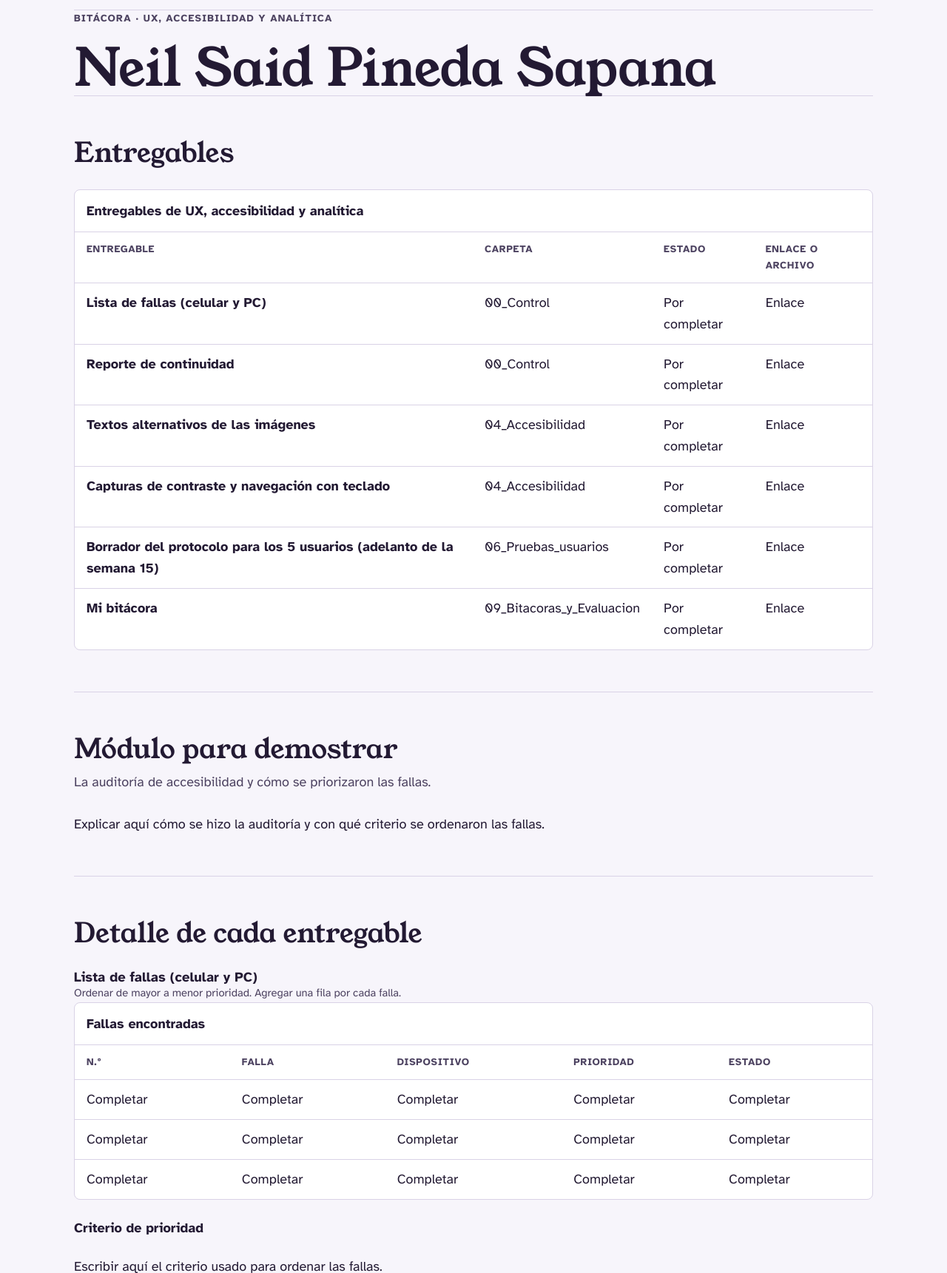
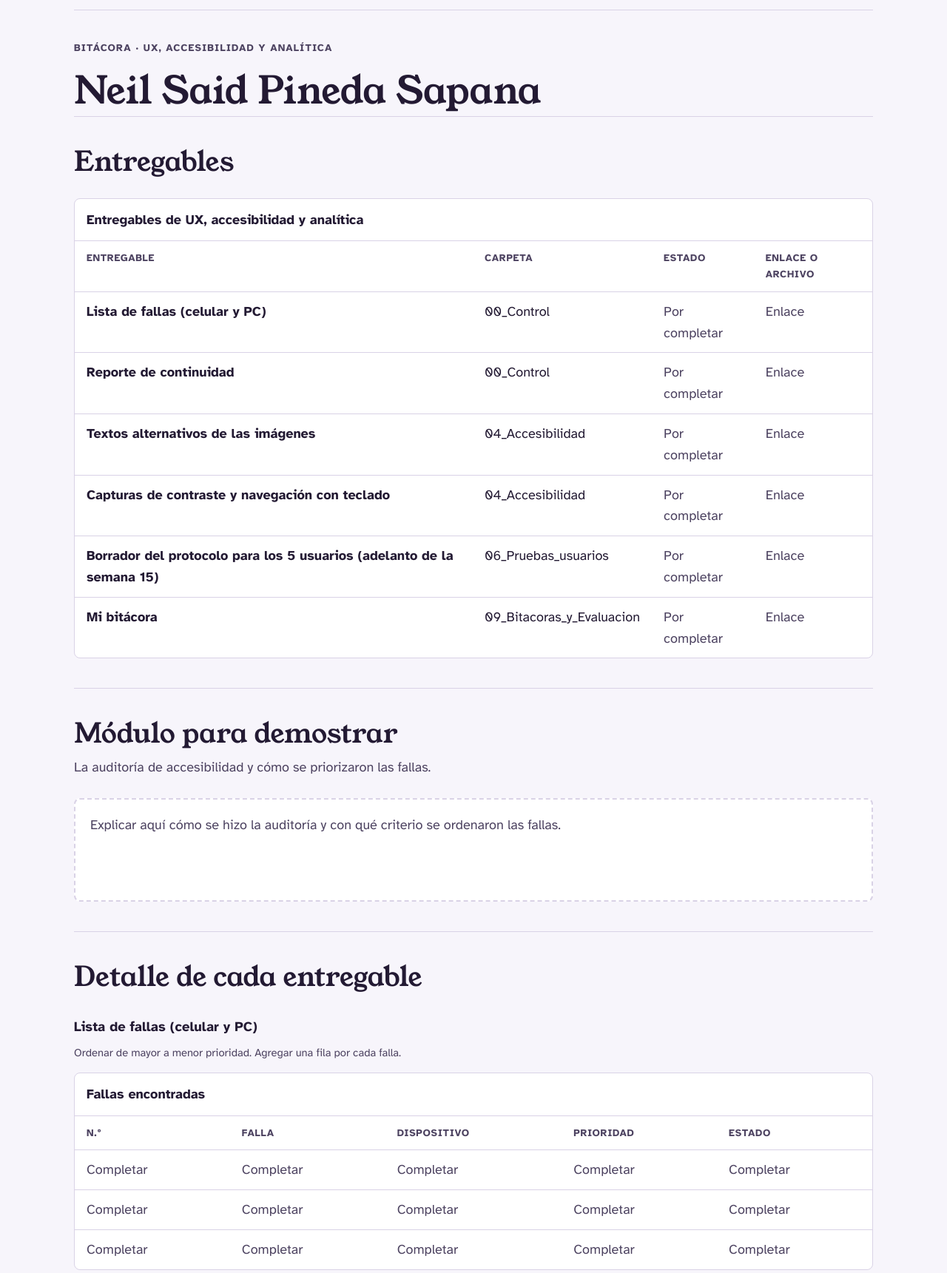
Before and after one commit to mquispesin-456/SombraCompartida, a plain HTML site: page bitacora-neil.html in a window 1280 px wide. Shown: the part 80-1801 px from the top of the page at 74% size. Drawn offline with Linux system fonts and the light colour scheme; a web font is replaced by a local one.

Commit message:
Corrigiendo errores al momento de subirse

```diff
--- a/style.css
+++ b/style.css
@@ -1,3 +1,9 @@
+/* Sombra compartida · estilos
+   Para cambiar los colores, edita solo las variables de :root (arriba) y las de modo oscuro. */
+/* Concepto: página de lectura clara, como la sombra de un árbol sobre el pasto.
+   Hero partido (título + foto real de la locación), línea de tiempo proporcional
+   de las 6 tomas (la primera y la última comparten color: final cíclico) y una
+   sección que separa evidencia, interpretación y acción. */
 :root {
   --bg: #F7F5FB;
   --surface: #FFFFFF;
@@ -72,6 +78,7 @@ section { padding-block: 56px; border-top: 1px solid var(--line); }
 .section-head { display: flex; flex-direction: column; gap: 10px; max-width: 62ch; margin-bottom: 28px; }
 .lead { color: var(--muted); }
 
+/* Video */
 .video-box { display: grid; grid-template-columns: 1fr 1fr; gap: 32px; align-items: start; }
 .video-state { background: var(--surface); border: 1px solid var(--line); border-radius: 8px; padding: 28px;
   display: flex; flex-direction: column; gap: 10px; min-width: 0; }
@@ -81,6 +88,7 @@ dl.facts { display: grid; grid-template-columns: auto 1fr; gap: 6px 16px; margin
 dl.facts dt { font-weight: 700; }
 dl.facts dd { margin: 0; }
 
+/* Línea de tiempo */
 .strip { display: flex; gap: 3px; height: 14px; margin-bottom: 8px; }
 .strip span { border-radius: 2px; background: var(--mid); }
 .strip span.loop { background: var(--loop); }
@@ -98,6 +106,7 @@ summary { cursor: pointer; font-weight: 700; color: var(--accent); min-height: 4
 .dialogo p b { font-weight: 700; }
 .dialogo p i { color: var(--muted); }
 
+/* Evidencia / interpretación / acción */
 .triad { display: grid; grid-template-columns: repeat(3, 1fr); gap: 0; border: 1px solid var(--line);
   border-radius: 8px; background: var(--surface); overflow: hidden; }
 .triad > div { padding: 26px; display: flex; flex-direction: column; gap: 12px; min-width: 0; }
@@ -107,6 +116,7 @@ summary { cursor: pointer; font-weight: 700; color: var(--accent); min-height: 4
 .small { font-size: 0.92rem; color: var(--muted); }
 .callout { margin-top: 20px; max-width: 70ch; }
 
+/* Créditos */
 .table-scroll { overflow-x: auto; border: 1px solid var(--line); border-radius: 8px; background: var(--surface); }
 table { border-collapse: collapse; width: 100%; min-width: 560px; }
 caption { text-align: left; padding: 14px 16px; font-weight: 700; }
@@ -126,7 +136,7 @@ footer { border-top: 1px solid var(--line); padding-block: 32px 48px; color: var
   ol.tomas > li .dur { grid-column: 2; }
   section { padding-block: 40px; }
 }
-
+/* Fotos del rodaje */
 .polaroid { margin: 6px 0 4px; max-width: 360px; background: var(--surface); padding: 10px 10px 12px;
   border: 1px solid var(--line); border-radius: 3px; box-shadow: 0 2px 0 var(--line); transform: rotate(-1deg); }
 ol.tomas > li:nth-child(even) .polaroid { transform: rotate(1deg); }
@@ -135,6 +145,7 @@ ol.tomas > li:nth-child(even) .polaroid { transform: rotate(1deg); }
 
 @media (prefers-reduced-motion: reduce) { * { scroll-behavior: auto !important; } }
 
+/* ===== Ajustes para PC y celular ===== */
 html { -webkit-text-size-adjust: 100%; text-size-adjust: 100%; }
 body { overflow-x: clip; }
 img { max-width: 100%; }
@@ -157,6 +168,7 @@ h1, h2, h3, dd, td, th { overflow-wrap: break-word; }
   ol.tomas > li { gap: 6px 12px; }
 }
 
+/* ===== Bitácoras por integrante ===== */
 .bit-grid { display: grid; grid-template-columns: repeat(2, 1fr); gap: 24px; }
 .bit-card { background: var(--surface); border: 1px solid var(--line); border-radius: 8px;
   padding: 24px; display: flex; flex-direction: column; gap: 6px; min-width: 0; }
@@ -175,3 +187,18 @@ ul.bit-list li.pendiente { display: block; color: var(--muted); font-size: 0.95r
   .bit-card { padding: 18px; }
   ul.bit-list > li { grid-template-columns: 1fr; }
 }
+
+/* ===== Páginas de bitácora ===== */
+.bit-page h1 { font-size: clamp(2rem, 6vw, 3.2rem); }
+.bit-page .hero-copy { padding-block: 40px 8px; }
+.bit-page section { padding-block: 40px; }
+.bit-page h3 { margin-top: 8px; }
+.espacio { border: 2px dashed var(--line); border-radius: 8px; padding: 20px; color: var(--muted);
+  background: var(--surface); min-height: 140px; }
+.espacio p + p { margin-top: 10px; }
+.bit-detalle { display: flex; flex-direction: column; gap: 14px; margin-bottom: 36px; }
+.bit-detalle > .small { max-width: 62ch; }
+.bit-volver { display: inline-block; min-height: 44px; padding-top: 10px; }
+td.vacio { color: var(--muted); }
+.bit-card .btn { align-self: flex-start; margin-top: 10px; }
+.sr-only { position: absolute; width: 1px; height: 1px; overflow: hidden; clip: rect(0 0 0 0); white-space: nowrap; }
```
Also changed, not shown: index.html (+2 -2 lines).
